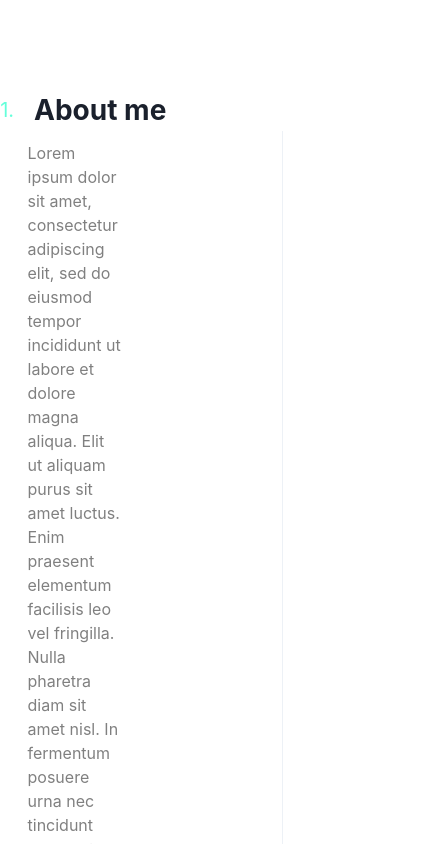
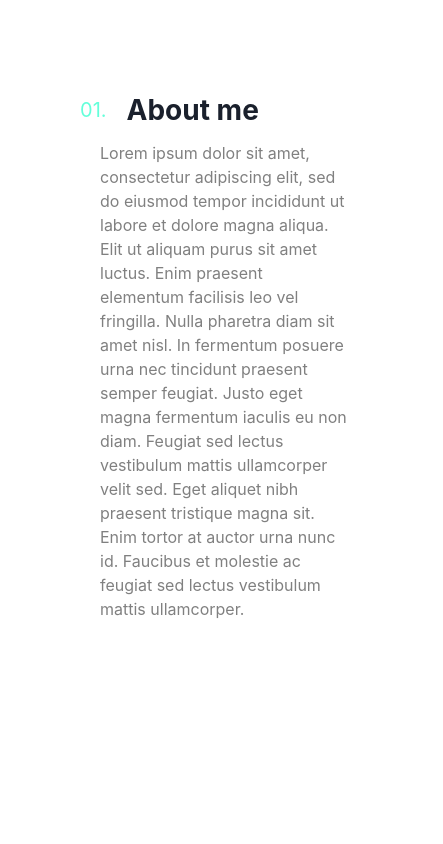
Before and after one commit to koreaneggroll/modern-portfolio-website, a React (Create React App) app: page / in a window 390 px wide. Shown: the part 940-1784 px from the top of the page, 443 px wide, since content can reach past the window. After the commit the page ends 1561 px from the top, so only its background shows below. Built offline with nearby package versions, Linux system fonts and the light colour scheme.

Commit message:
made it responsive

```diff
--- a/src/Components/Aboutme.js
+++ b/src/Components/Aboutme.js
@@ -45,20 +45,17 @@ function Aboutme(){
                 </Box>
 
                 <Flex>
-                    <Box ml={{base: '10', md: "10", lg: "5"}} maxW={{lg: "500"}} className="about-me-paragraph">
+                    <Box ml={{base: '5', md: "10", lg: "5"}} maxW={{lg: "500"}} className="about-me-paragraph">
                         <p>
                         Lorem ipsum dolor sit amet, consectetur adipiscing elit, sed do eiusmod tempor incididunt ut labore et dolore magna aliqua. Elit ut aliquam purus sit amet luctus. Enim praesent elementum facilisis leo vel fringilla. Nulla pharetra diam sit amet nisl. In fermentum posuere urna nec tincidunt praesent semper feugiat. Justo eget magna fermentum iaculis eu non diam. Feugiat sed lectus vestibulum mattis ullamcorper velit sed. Eget aliquet nibh praesent tristique magna sit. Enim tortor at auctor urna nunc id. Faucibus et molestie ac feugiat sed lectus vestibulum mattis ullamcorper.
                         </p>
 
                     </Box>
 
-
-                    <Box className="divider">
-                        <Divider ml={40} mr={40} orientation="vertical"/>
-                    </Box>
-
-
                     <Show above="sm">
+                        <Box className="divider">
+                            <Divider ml={40} mr={40} orientation="vertical"/>
+                        </Box>
                         <Box mb={{md: '10', lg: '20'}} className="about-me-photo">
 
                         </Box>
```
